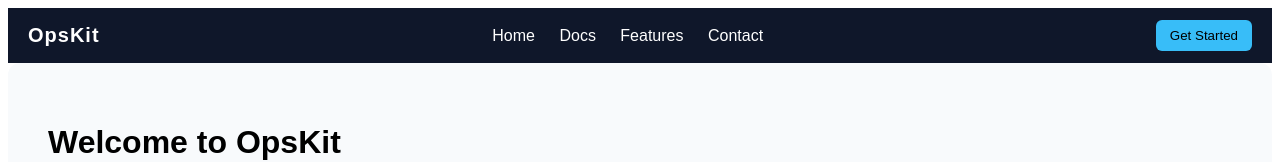
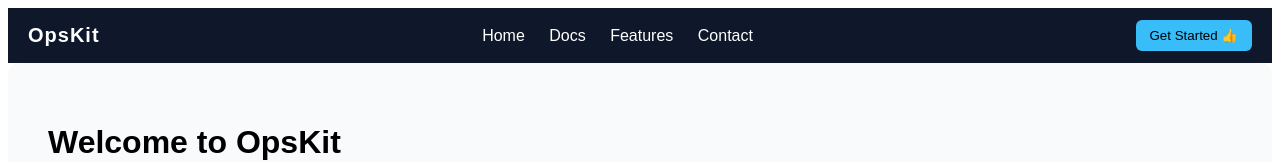
Before and after one commit to vishalprataptech/deops, a website: page index.html in a window 1280 px wide. Shown: the top 162 px of the page. Drawn offline with Linux system fonts and the light colour scheme.

Commit message:
ci-cd:typo

```diff
--- a/index.html
+++ b/index.html
@@ -29,7 +29,7 @@
   <!-- Button -->
   <div>
     <button style="background:#38bdf8;border:none;padding:8px 14px;border-radius:6px;cursor:pointer;">
-      Get Started
+      Get Started 👍
     </button>
   </div>
 
```
Also changed, not shown: .github/workflows/github-actions-demo.yml.
